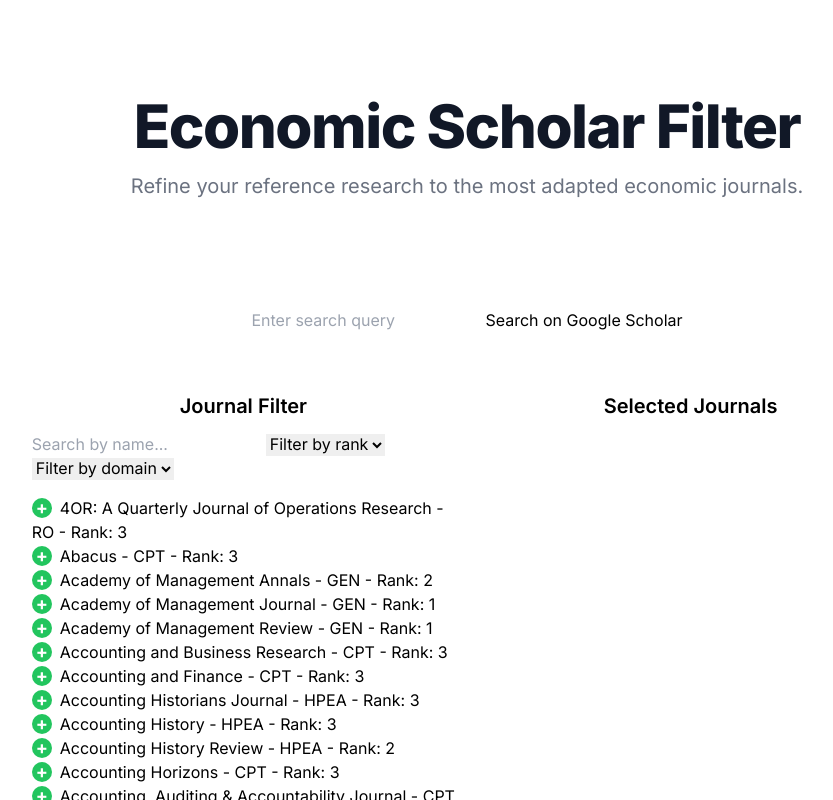
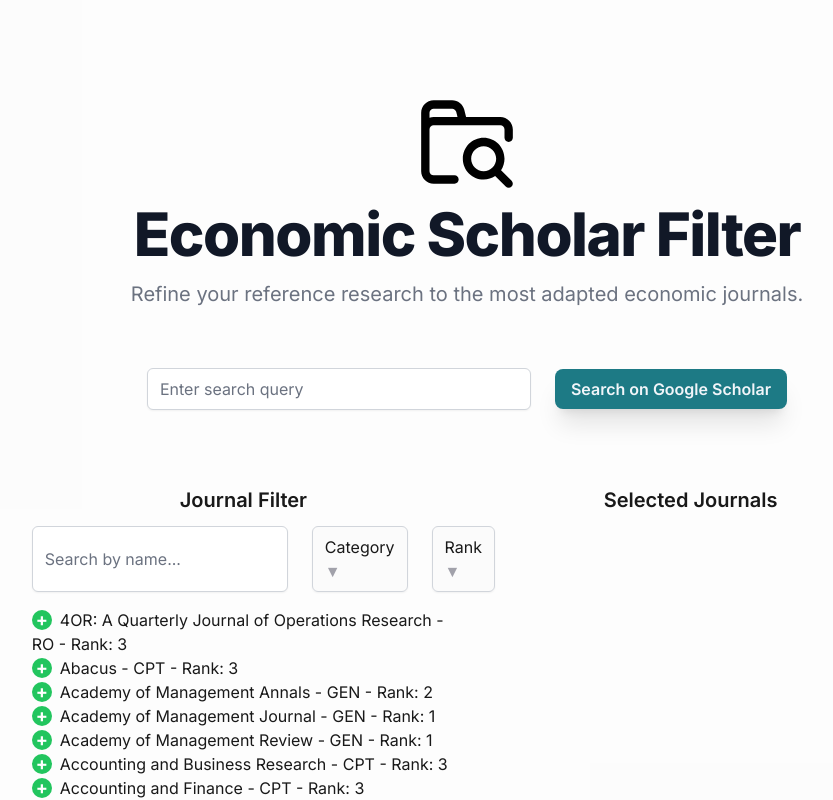
Before and after one commit to npasquier/scholar-filter, a Next.js app: page / in a window 1280 px wide. Shown: the top 800 px of the page, without its empty margins (173-1006 px from the left). Built offline with nearby package versions, Linux system fonts and the light colour scheme.

Commit message:
Improve design

```diff
--- a/app/globals.css
+++ b/app/globals.css
@@ -1,3 +1,19 @@
 @tailwind base;
 @tailwind components;
 @tailwind utilities;
+
+.bombay-color {
+  color: #aeaeaf;
+}
+
+.bombay-bg-color {
+  background-color: #afaeae08;
+}
+
+.elm-bg-color {
+  background-color: #1d7a85;
+}
+
+.cold-gray-color {
+  color: #191919;
+}
--- a/app/page.tsx
+++ b/app/page.tsx
@@ -1,27 +1,24 @@
-
 import Image from "next/image";
 import Link from "next/link";
 import journals from "../data/journals";
 import JournalManager from "@/components/JournalManager";
 
-
-
 export default function Home() {
   return (
-    <main className="flex min-h-screen flex-col items-center gap-9 p-24">
+    <main className="flex min-h-screen flex-col items-center gap-9 px-24 py-20 bombay-bg-color cold-gray-color">
       <div>
-        <h1 className="text-center mb-4 text-4xl font-extrabold leading-none tracking-tight text-gray-900 md:text-5xl lg:text-6xl dark:text-white">
+        <Image className="mx-auto my-3" src="/search.svg" alt="search" width="100" height="100" />
+
+        <h1 className="text-center mb-4 text-4xl font-extrabold leading-none tracking-tight text-gray-900 md:text-5xl lg:text-6xl ">
           Economic Scholar Filter
         </h1>
 
-        <p className="mb-6 text-lg font-normal text-gray-500 lg:text-xl sm:px-16 xl:px-48 dark:text-gray-400">
+        <p className="mb-6 text-lg font-normal text-gray-500 lg:text-xl sm:px-16 xl:px-48 ">
           Refine your reference research to the most adapted economic journals.
         </p>
       </div>
 
       <JournalManager journals={journals} />
-
-
     </main>
   );
 }
--- a/components/JournalFilter.tsx
+++ b/components/JournalFilter.tsx
@@ -1,6 +1,7 @@
 "use client";
 
 import { useEffect, useMemo, useState } from "react";
+import CustomDropdown from "./custom-items/CustomDropdown";
 
 interface Journal {
   name: string;
@@ -36,23 +37,59 @@
     setFilteredJournals(filtered);
   }, [filterText, filterRank, filterDomain, journals]);
 
+  // Getting categories
+  // const categories = useMemo(() => {
+  //   const allCategories = journals.map((journal) => journal.domain);
+  //   return Array.from(new Set(allCategories)).sort();
+  // }, [journals]);
 
-  // Getting categories
-  const categories = useMemo(() => {
-    const allCategories = journals.map((journal) => journal.domain);
-    return Array.from(new Set(allCategories)).sort();
-  }, [journals]);
+  const ranks = [
+    { name: "Rank", value: "" },
+    { name: "Rank: 1", value: "1" },
+    { name: "Rank: 2", value: "2" },
+    { name: "Rank: 3", value: "3" },
+    { name: "Rank: 4", value: "4" },
+  ];
+
+  const categories = [
+    { name: "Category", value: "" },
+    { name: "AgrEnEnv", value: "AgrEnEnv" },
+    { name: "CPT", value: "CPT" },
+    { name: "DevTrans", value: "DevTrans" },
+    { name: "EcoDroit", value: "EcoDroit" },
+    { name: "EcoPub", value: "EcoPub" },
+    { name: "Fin", value: "Fin" },
+    { name: "GEN", value: "GEN" },
+    { name: "GRH", value: "GRH" },
+    { name: "HPEA", value: "HPEA" },
+    { name: "Innov", value: "Innov" },
+    { name: "LOG", value: "LOG" },
+    { name: "MKG", value: "MKG" },
+    { name: "Macro", value: "Macro" },
+    { name: "Metrie", value: "Metrie" },
+    { name: "MgPub", value: "MgPub" },
+    { name: "OrgInd", value: "OrgInd" },
+    { name: "RO", value: "RO" },
+    { name: "SANT", value: "SANT" },
+    { name: "SI", value: "SI" },
+    { name: "Spatiale", value: "Spatiale" },
+    { name: "StratOrg", value: "StratOrg" },
+    { name: "ThEco", value: "ThEco" },
+    { name: "TravPop", value: "TravPop" },
+  ];
 
   return (
     <div className="relative top-0">
       <h3 className="font-semibold text-xl text-center my-3">Journal Filter</h3>
+      <div className="flex">
         <input
           type="text"
           placeholder="Search by name..."
           value={filterText}
+          className="w-64 mr-6 px-3 py-2 placeholder-gray-500 border border-gray-300 rounded-md shadow-sm outline-none focus:outline-none focus:ring-2 focus:ring-slate-300 focus:border-transparent"
           onChange={(e) => setFilterText(e.target.value)}
         />
-      <select
+        {/* <select
         value={filterRank}
         onChange={(e) => setFilterRank(e.target.value)}
       >
@@ -61,8 +98,21 @@
         <option value="2">Rank: 2</option>
         <option value="3">Rank: 3</option>
         <option value="4">Rank: 4</option>
-      </select>
-      <select
+      </select> */}
+
+        <CustomDropdown
+          setFilter={setFilterDomain}
+          filter={filterDomain}
+          items={categories}
+        />
+
+        <CustomDropdown
+          setFilter={setFilterRank}
+          filter={filterRank}
+          items={ranks}
+        />
+
+        {/* <select
         value={filterDomain}
         onChange={(e) => setFilterDomain(e.target.value)}
       >
@@ -72,7 +122,8 @@
             {category}
           </option>
         ))}
-      </select>
+      </select> */}
+      </div>
       <div className="mt-4">
         {filteredJournals.map((journal, index) => (
           <div key={index}>
--- a/components/JournalManager.tsx
+++ b/components/JournalManager.tsx
@@ -53,17 +53,23 @@
 
   return (
     <div className="w-[80%]">
-      <div className="mx-auto my-12 text-center">
+      <div className="mx-auto mt-0 mb-16 text-center">
         <input
           type="text"
           value={query}
           onChange={handleQueryChange}
           placeholder="Enter search query"
+          className="w-96 mr-6 px-3 py-2 placeholder-gray-500 border border-gray-300 rounded-md shadow-sm outline-none focus:outline-none focus:ring-2 focus:ring-slate-300 focus:border-transparent"
         />
 
-        <button onClick={handleSubmit}>Search on Google Scholar</button>
+        <button
+          className="elm-bg-color text-slate-100 py-2 px-4 font-semibold rounded-lg shadow-xl hover:bg-slate-200 hover:text-slate-900 focus:outline-none focus:ring-2 focus:ring-slate-300 focus:ring-opacity-75"
+          onClick={handleSubmit}
+        >
+          Search on Google Scholar
+        </button>
       </div>
-      <div className="grid grid-cols-2 relative  gap-6">
+      <div className="grid grid-cols-2 relative gap-6 mt-6">
         <div>
           <JournalFilter journals={journals} onAddJournal={handleAddJournal} />
         </div>
--- /dev/null
+++ b/components/custom-items/CustomDropdown.tsx
@@ -0,0 +1,56 @@
+"use client";
+
+import { useState } from "react";
+
+interface CustomDropdownProps {
+  filter: string;
+  setFilter: (value: string) => void;
+  items: any[];
+}
+
+const CustomDropdown: React.FC<CustomDropdownProps> = ({
+  filter,
+  items,
+  setFilter,
+}) => {
+  const [isOpen, setIsOpen] = useState(false);
+
+  const toggleDropdown = () => setIsOpen(!isOpen);
+
+  const selectOption = (option: string) => {
+    setFilter(option);
+    setIsOpen(false);
+  };
+
+  return (
+    <div className="relative w-32 mr-6 ">
+      <button
+        onClick={toggleDropdown}
+        className="text-left w-full px-3 py-2 bg-[#afaeae08] text-[#191919] border border-gray-300 rounded-md shadow-sm"
+      >
+        <span>
+          {filter
+            ? items.find((item: any) => item.value === filter)?.name
+            : items[0].name}
+        </span>
+        {!filter && <span className="text-zinc-400"> &#9660;</span>}{" "}
+        {/* This is the down arrow symbol */}{" "}
+      </button>
+      {isOpen && (
+        <div className="absolute top-0 w-full  bg-white border border-gray-300 rounded-md shadow-lg z-10">
+          {items.map((item: any, index: number) => (
+            <div
+              key={index}
+              onClick={() => selectOption(item.value)}
+              className="px-3 py-2 hover:bg-gray-100 cursor-pointer"
+            >
+              {item.name}
+            </div>
+          ))}
+        </div>
+      )}
+    </div>
+  );
+};
+
+export default CustomDropdown;
```
Also changed, not shown: public/dropdown-arrow.svg (added). Lines whose indentation alone changed are shown as unchanged.
